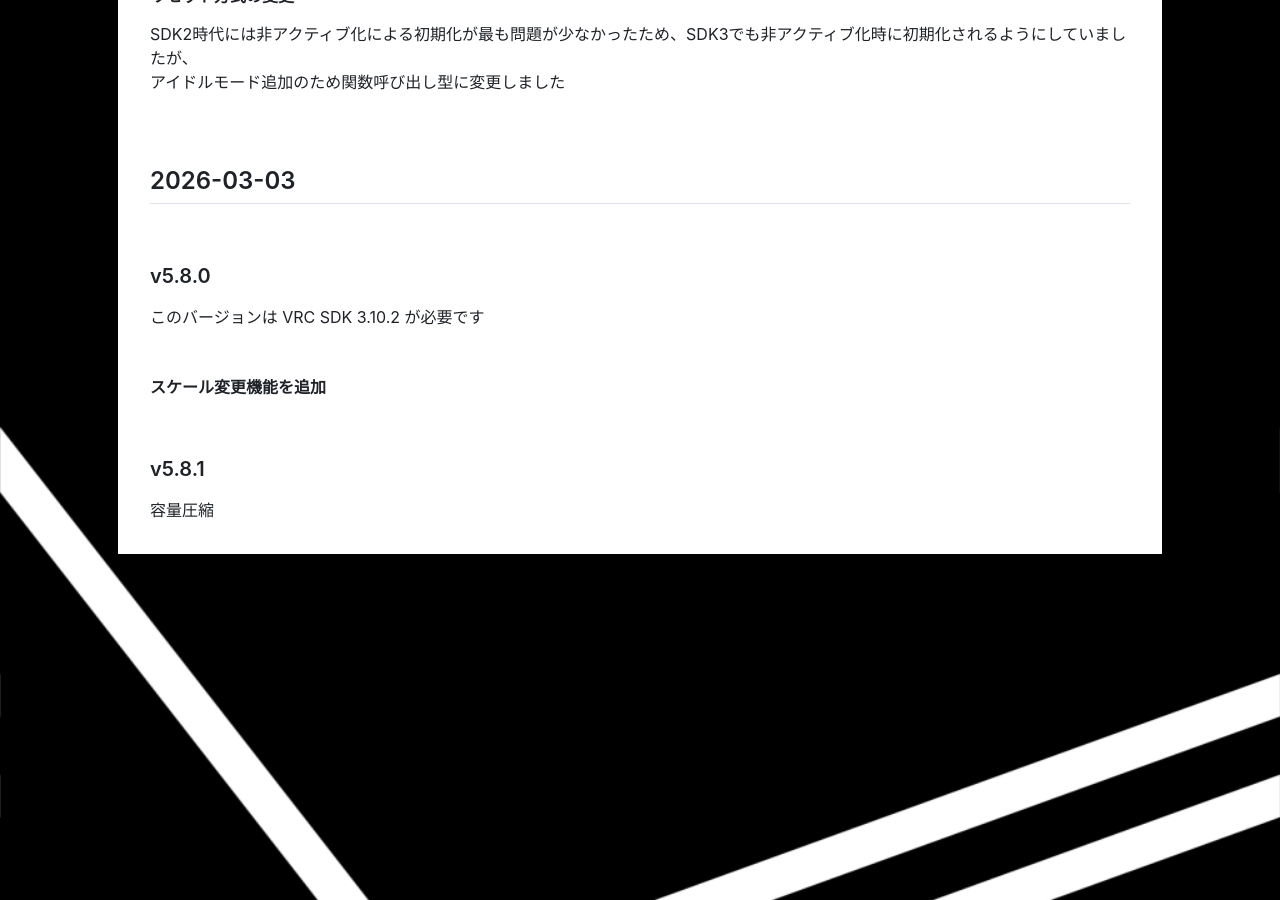
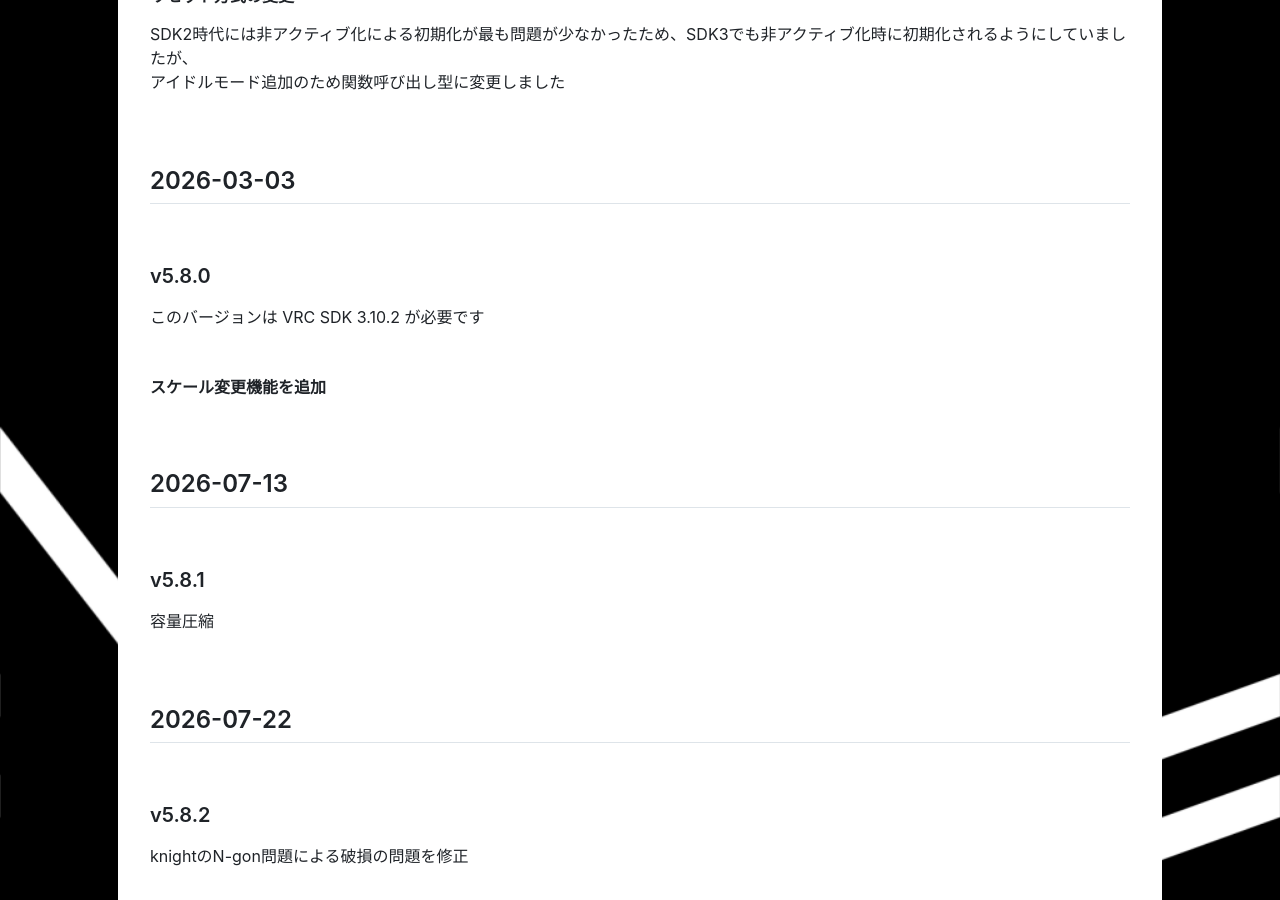
Before and after one commit to ahzkwid/BoothSupport, a Jekyll site: the page built from UpdateHistory/AhzkwidChess.md, in a window 1280 px wide and 900 px high, scrolled down 5970 px. Built offline with Jekyll 4.4.1, drawn with Linux system fonts in a browser that asks for light colours; nearby versions of some CDN libraries; our own code applies the rules of GitHub Pages for plain Markdown files.

Commit message:
Update release notes for versions 5.8.1 and 5.8.2
Added version 5.8.2 release notes and fixed knight N-gon issue.

```diff
--- a/UpdateHistory/AhzkwidChess.md
+++ b/UpdateHistory/AhzkwidChess.md
@@ -99,6 +99,10 @@ SDK2時代には非アクティブ化による初期化が最も問題が少な
 このバージョンは VRC SDK 3.10.2 が必要です
 #### スケール変更機能を追加
 
-
+## 2026-07-13
 ### v5.8.1
 容量圧縮
+
+## 2026-07-22
+### v5.8.2
+knightのN-gon問題による破損の問題を修正
```
